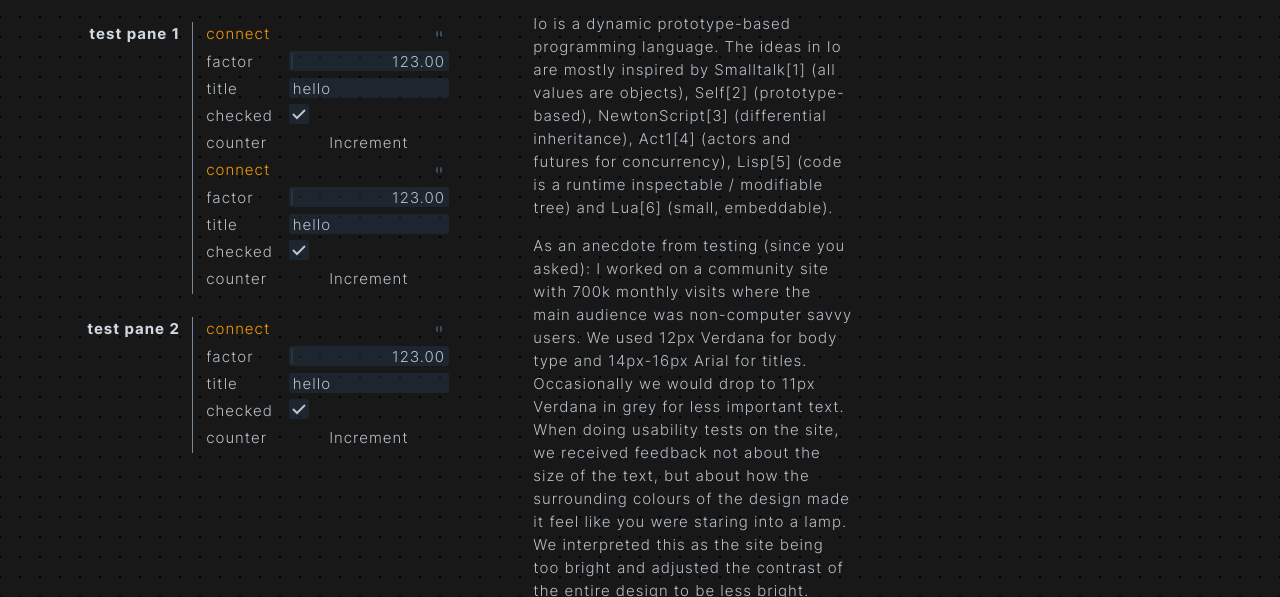
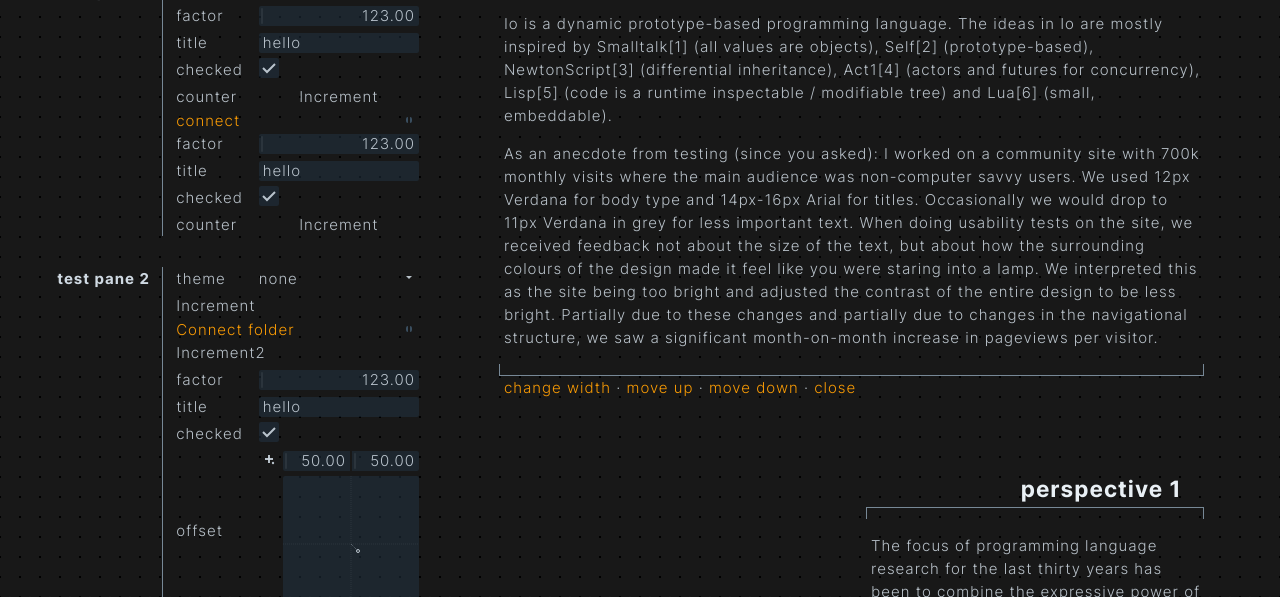
Before and after one commit to botbreeder/fui-draft, a plain HTML site: page index.html in a window 1280 px wide. Shown: the part 203-800 px from the top of the page. Drawn offline with Linux system fonts and the light colour scheme.

Commit message:
Add files via upload

```diff
--- a/css/main.css
+++ b/css/main.css
@@ -33,8 +33,9 @@ body {
     display: inline-block;
     font-weight: bold;
     color: #cfd9e2;
-    width: 11em;
-    padding-left: 1em;
+    min-width: 7em;
+    max-width: 13em;
+    padding-left: 3em;
     text-align: right;
     cursor: default;
     vertical-align: top;
@@ -50,7 +51,7 @@ body {
     padding-left: 5px;
     margin-left: 7px;
     vertical-align: top;
-    margin-bottom: 23px;
+    margin-bottom: 31px;
 }
 
 .vmenu-block {
@@ -132,16 +133,20 @@ body {
 }
 
 .space {
+    position: relative;
+    top: 0;
+    left: 0;
     display: inline-block;
     margin: 0 2%;
     padding-top: 5em;
+    /*transition: width ease-out 100ms;*/
 }
 
 .space.one-col {
-    width: 90%;
+    width: 100%;
 }
 
-.space.one-col {
+.space.two-col {
     width: 46%;
 }
 
--- a/css/tweakpane.css
+++ b/css/tweakpane.css
@@ -10,7 +10,7 @@
     --tp-container-background-color-active: hsla(0, 0%, 0%, 0);
     --tp-container-background-color-focus: hsla(0, 0%, 0%, 0);
     --tp-container-background-color-hover: hsla(0, 0%, 0%, 0);
-    --tp-container-foreground-color: #5c84a6 ;
+    --tp-container-foreground-color: #5c84a6;
     --tp-groove-foreground-color: var(--foreground);
     --tp-input-background-color: #22344580;
     --tp-input-background-color-active: #223445C0;
@@ -20,7 +20,7 @@
     --tp-label-foreground-color: var(--foreground);
     --tp-monitor-background-color: hsla(0, 0%, 0%, 0);
     --tp-monitor-foreground-color: var(--foreground);
-    --tp-font-family: inter;
+    --tp-container-vertical-padding: 0;
 }
 
 /*
@@ -49,7 +49,6 @@ div.vmenu-content * {
 }
 
 .tp-fldv_t {
-    width: 100%;
     color: #fb9c04;
     transition: font-weight ease-out 150ms, color ease-out 150ms;
 }
@@ -59,3 +58,33 @@ div.vmenu-content * {
     font-weight: bold;
     transition: font-weight ease-out 150ms, color ease-out 150ms;
 }
+
+div.tp-lblv-nol div.tp-btnv_t {
+    text-align: left;
+    height: 23px;
+    padding-left: 4px;
+}
+
+button.tp-btnv_b, .tp-btnv_b, .tp-btnv {
+    height: 23px;
+}
+
+select.tp-lstv_s {
+    padding: 0;
+    margin: 0;
+    appearance: none;
+    outline-color: transparent;
+    border: none;
+}
+
+select.tp-lstv_s * {
+    appearance: none;
+    outline-color: transparent;
+    box-sizing: border-box;
+    border: none;
+    color: #fb9c04;
+    background-color: #202020;
+    padding: 0;
+    margin: 0;
+    font-family: inter, 'Segoe UI', Tahoma, Geneva, Verdana, Roboto, sans-serif;
+}
--- a/index.html
+++ b/index.html
@@ -22,6 +22,7 @@
     </div>
 
     <script src="js/ui.js"></script>
+    <script src="js/dev.js"></script>
 
 
 </body>
--- /dev/null
+++ b/js/dev.js
@@ -0,0 +1,91 @@
+
+
+
+
+
+
+
+
+
+addSpace("overview", "one-col", "markdown", `
+<p>Io is a dynamic prototype-based programming language. The ideas in Io are mostly inspired by Smalltalk[1] (all values are objects), Self[2] (prototype-based), NewtonScript[3] (differential inheritance), Act1[4] (actors and futures for concurrency), Lisp[5] (code is a runtime inspectable / modifiable tree) and Lua[6] (small, embeddable).</p>
+<p>As an anecdote from testing (since you asked): I worked on a community site with 700k monthly visits where the main audience was non-computer savvy users. We used 12px Verdana for body type and 14px-16px Arial for titles. Occasionally we would drop to 11px Verdana in grey for less important text. When doing usability tests on the site, we received feedback not about the size of the text, but about how the surrounding colours of the design made it feel like you were staring into a lamp. We interpreted this as the site being too bright and adjusted the contrast of the entire design to be less bright. Partially due to these changes and partially due to changes in the navigational structure, we saw a significant month-on-month increase in pageviews per visitor.</p>
+`);
+
+for (let i = 0; i < 10; i++)
+    addSpace("perspective " + i, Math.random() < 0.75 ? "one-col" : "two-col", "markdown", `
+<p>The focus of programming language research for the last thirty years has been to combine the expressive power of high level languages like Smalltalk and the performance of low level languages like C. The results have neither been as fast as C or as expressive as Smalltalk. Io's purpose is to refocus attention on expressiveness by exploring higher level dynamic programming features with greater levels of runtime flexibility combined with simplified programming syntax and semantics.</p>
+<p>${"In Io, all values are objects (of which, anything can change at runtime, including slots, methods and inheritance), all code is made up of expressions (which are runtime inspectable and modifiable) and all expressions are made up of dynamic message sends (including assignment and control structures). Execution contexts themselves are objects and activatable objects such as methods/blocks and functions are unified into blocks with assignable scope. Concurrency is made more easily manageable through actors and implemented using coroutines for scalability.".substring(0, Math.floor(500 * Math.random())).repeat(Math.floor(5 * Math.random()))} </p>
+`);
+
+
+
+setTimeout(function () {
+
+
+    addCmdPanel("test pane 1", {
+        callback: function (pane) {
+
+
+            const PARAMS = {
+                factor: 123,
+                title: 'hello',
+                checked: true,
+            };
+
+            for (let i = 0; i < 2; i++) {
+                let f = pane.addFolder({ title: "connect" });
+                f.addInput(PARAMS, 'factor');
+                f.addInput(PARAMS, 'title');
+                f.addInput(PARAMS, 'checked');
+                f.addButton({
+                    title: 'Increment',
+                    label: 'counter',   // optional
+                });
+            }
+
+        }
+    })
+
+
+    addCmdPanel("test pane 2", {
+        callback: function (pane) {
+
+
+            const PARAMS = {
+                factor: 123,
+                title: 'hello',
+                checked: true,
+                offset: { x: 50, y: 50 },
+                theme: '',
+            };
+
+            for (let i = 0; i < 1; i++) {
+
+                pane.addInput(PARAMS, 'theme', {
+                    options: {
+                        none: '',
+                        dark: 'dark-theme.json',
+                        light: 'light-theme.json',
+                    },
+                });
+
+                pane.addButton({
+                    title: 'Increment',
+                    //label: 'counter',   // optional
+                });
+                let f = pane.addFolder({ title: "Connect folder" });
+                f.addButton({
+                    title: 'Increment2',
+                    //label: 'counter',   // optional
+                });
+                f.addInput(PARAMS, 'factor');
+                f.addInput(PARAMS, 'title');
+                f.addInput(PARAMS, 'checked');
+                f.addInput(PARAMS, 'offset', { picker: "inline", expanded: true });
+            }
+
+        }
+    })
+
+}, 500);
--- a/js/ui.js
+++ b/js/ui.js
@@ -1,64 +1,9 @@
 
 
 var ui = {
-    tweakpanes: {}
+    tweakpanes: {},
+    spaces: {}
 };
-
-
-
-setTimeout(function () {
-
-
-    addCmdPanel("test pane 1", {
-        callback: function(pane) {
-
-
-            const PARAMS = {
-                factor: 123,
-                title: 'hello',
-                checked: true,
-            };
-
-            for (let i = 0; i < 2; i++) {
-                let f = pane.addFolder({ title: "connect" });
-                f.addInput(PARAMS, 'factor');
-                f.addInput(PARAMS, 'title');
-                f.addInput(PARAMS, 'checked');
-                f.addButton({
-                    title: 'Increment',
-                    label: 'counter',   // optional
-                  });
-            }
-
-        }
-    })
-
-
-    addCmdPanel("test pane 2", {
-        callback: function(pane) {
-
-
-            const PARAMS = {
-                factor: 123,
-                title: 'hello',
-                checked: true,
-            };
-
-            for (let i = 0; i < 1; i++) {
-                let f = pane.addFolder({ title: "connect" });
-                f.addInput(PARAMS, 'factor');
-                f.addInput(PARAMS, 'title');
-                f.addInput(PARAMS, 'checked');
-                f.addButton({
-                    title: 'Increment',
-                    label: 'counter',   // optional
-                  });
-            }
-
-        }
-    })
-
-}, 500);
 
 
 
@@ -66,7 +11,7 @@ setTimeout(function () {
 
 function addCmdPanel(name, o) {
 
-    let html =  `
+    let html = `
         <div class="vmenu-block">
             <div class="vmenu-category">${name}</div>
                 <div class="vmenu-content">
@@ -77,10 +22,10 @@ function addCmdPanel(name, o) {
         </div>
     `;
 
-    setTimeout(function() {
+    setTimeout(function () {
 
         ui.tweakpanes[name] = new Tweakpane.Pane({
-            container: document.getElementById("tp-"+name)
+            container: document.getElementById("tp-" + name)
         });
 
         if (o.preset) ui.tweakpanes[name].importPreset(o.preset);
@@ -100,31 +45,51 @@ function addCmdPanel(name, o) {
 function addSpace(name, col, type, content) {
 
     let html = `
-    <div class="space ${col}" space-type="${type}">
+    <div class="space ${col}" space-type="${type}" space-name="${name}">
     <div class="space-title"><h2>${name}</h2></div>
     <div class="space-top-line"></div>
     <div class="space-content">${content}</div>
     <div class="space-bottom-line"></div>
     <div class="space-buttons">
-        <span class="space-button">change width</span> · <span class="space-button">move up</span> · <span class="space-button">move down</span> · <span class="space-button">close</span>
+        <span class="space-button" onclick="changeSpaceWidth(this)">change width</span> ·
+        <span class="space-button" onclick="moveSpace(this, -1)">move up</span> ·
+        <span class="space-button" onclick="moveSpace(this, +1)">move down</span> ·
+        <span class="space-button">close</span>
     </div>
     </div>
     `;
 
     document.getElementById("workspace").innerHTML += html;
+
+    ui.spaces[name] = { name, col, type, content };
 }
 
 
-addSpace("overview", "one-col", "markdown", `
-<p>Io is a dynamic prototype-based programming language. The ideas in Io are mostly inspired by Smalltalk[1] (all values are objects), Self[2] (prototype-based), NewtonScript[3] (differential inheritance), Act1[4] (actors and futures for concurrency), Lisp[5] (code is a runtime inspectable / modifiable tree) and Lua[6] (small, embeddable).</p>
-<p>As an anecdote from testing (since you asked): I worked on a community site with 700k monthly visits where the main audience was non-computer savvy users. We used 12px Verdana for body type and 14px-16px Arial for titles. Occasionally we would drop to 11px Verdana in grey for less important text. When doing usability tests on the site, we received feedback not about the size of the text, but about how the surrounding colours of the design made it feel like you were staring into a lamp. We interpreted this as the site being too bright and adjusted the contrast of the entire design to be less bright. Partially due to these changes and partially due to changes in the navigational structure, we saw a significant month-on-month increase in pageviews per visitor.</p>
-`);
 
-for (let i = 0; i < 10; i++)
-addSpace("perspective "+i, Math.random()<0.75 ? "one-col" : "two-col", "markdown", `
-<p>The focus of programming language research for the last thirty years has been to combine the expressive power of high level languages like Smalltalk and the performance of low level languages like C. The results have neither been as fast as C or as expressive as Smalltalk. Io's purpose is to refocus attention on expressiveness by exploring higher level dynamic programming features with greater levels of runtime flexibility combined with simplified programming syntax and semantics.</p>
-<p>${"In Io, all values are objects (of which, anything can change at runtime, including slots, methods and inheritance), all code is made up of expressions (which are runtime inspectable and modifiable) and all expressions are made up of dynamic message sends (including assignment and control structures). Execution contexts themselves are objects and activatable objects such as methods/blocks and functions are unified into blocks with assignable scope. Concurrency is made more easily manageable through actors and implemented using coroutines for scalability.".substring(0, Math.floor(500*Math.random())).repeat(Math.floor(5*Math.random()))} </p>
-`);
+function changeSpaceWidth(e) {
+    let el = e.parentElement.parentElement;
+
+    el.className = el.className == "space one-col" ? "space two-col" : "space one-col";
+
+}
+
+
+function moveSpace(e, direction) {
+
+    let name = e.parentElement.parentElement.getAttribute("space-name");
+
+    let list = sortable.toArray();
+
+    let index = list.indexOf(name);
+    let replacementIndex = index + direction;
+
+    if (replacementIndex>=0 && replacementIndex<list.length) {
+        list[index] = list[replacementIndex];
+        list[replacementIndex] = sortable.toArray()[index];
+        sortable.sort(list);
+    }
+}
+
 
 
 var sortable;
@@ -135,7 +100,8 @@ setTimeout(() => {
         handle: ".space-title h2",
         easing: "cubic-bezier(1, 0, 0, 1)",
         animation: 300,
-        direction: function(evt, target, dragEl) {
+        dataIdAttr: "space-name",
+        direction: function (evt, target, dragEl) {
             if (target !== null && target.className.includes('two-col') && dragEl.className.includes('two-col')) {
                 return 'horizontal';
             }
```
